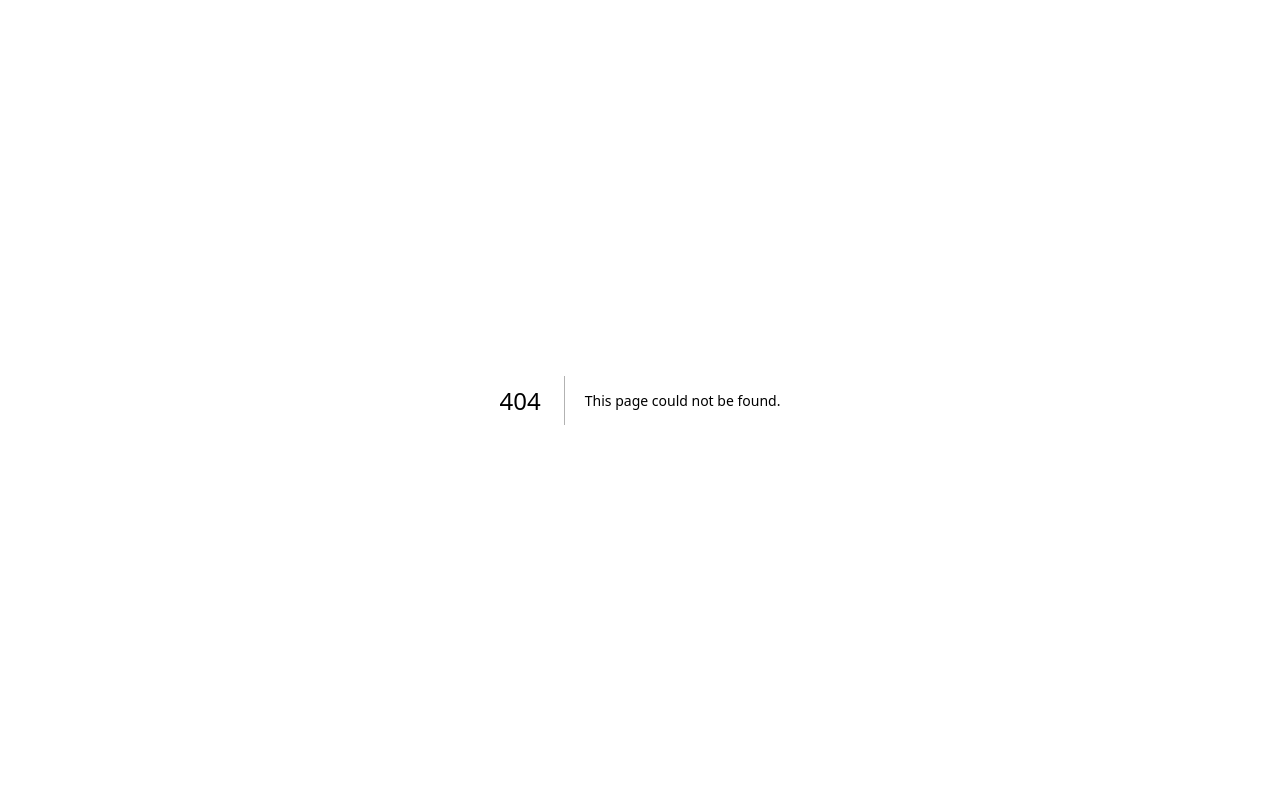
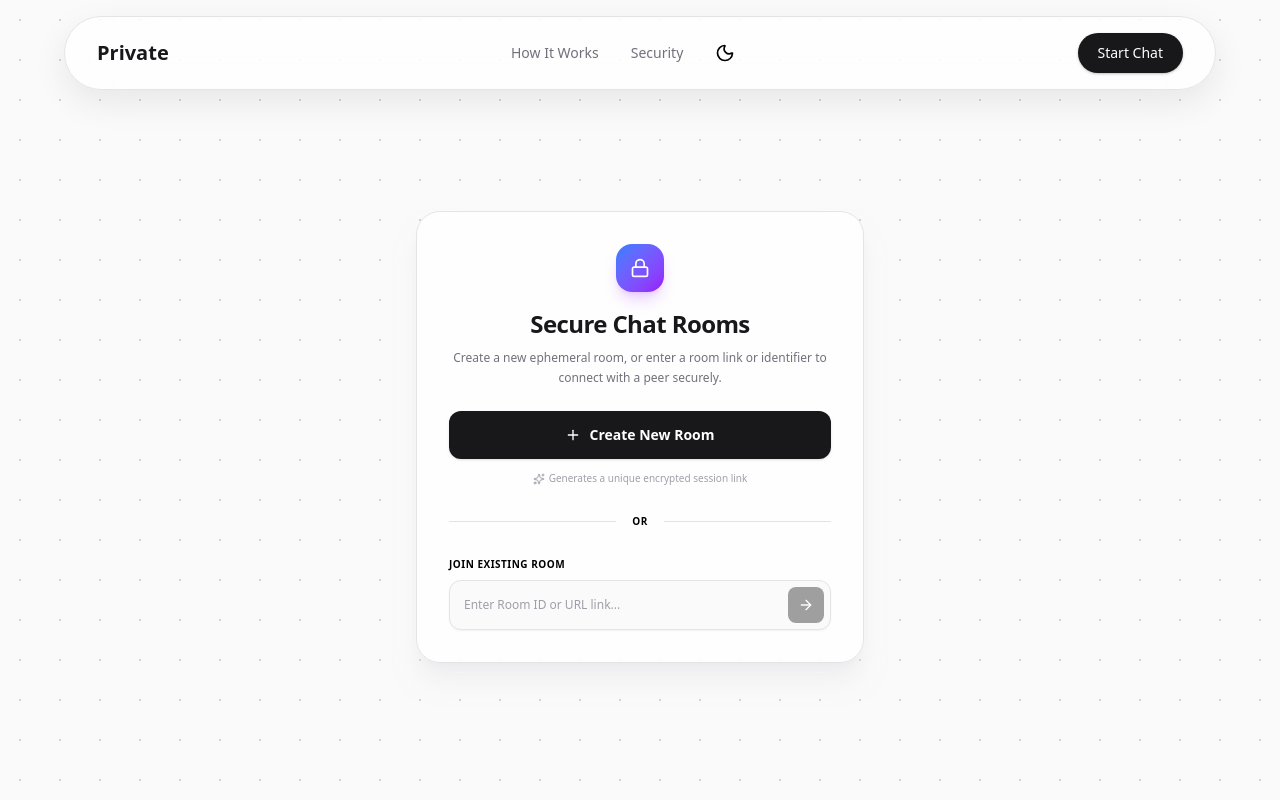
Before and after one commit to Ayomide-Philip/E2E, a Next.js app: page /chat in a window 1280 px wide. Before the commit this address had no page. Built offline with nearby package versions, Linux system fonts and the light colour scheme.

Commit message:
feat: implement landing and chat selection pages with custom navigation bar

```diff
--- /dev/null
+++ b/app/chat/page.tsx
@@ -0,0 +1,137 @@
+"use client";
+
+import { useState } from "react";
+import { useRouter } from "next/navigation";
+import { motion } from "framer-motion";
+import { Plus, ArrowRight, Lock, Sparkles } from "lucide-react";
+import Toggle from "@/components/Toggle";
+import generateRoomId from "@/lib/generatingRoomId";
+import Link from "next/link";
+import NavBar from "@/components/navbar";
+
+export default function ChatLandingPage() {
+  const [roomIdInput, setRoomIdInput] = useState("");
+  const router = useRouter();
+
+  const handleCreateRoom = () => {
+    const newRoomId = generateRoomId();
+    router.push(`/chat/${newRoomId}`);
+  };
+
+  const extractRoomId = (input: string) => {
+    const cleanInput = input.trim();
+    if (!cleanInput) return "";
+    try {
+      // Check if the input is a valid URL
+      const url = new URL(cleanInput);
+      const parts = url.pathname.split("/");
+      const id = parts[parts.length - 1];
+      return id || cleanInput;
+    } catch (e) {
+      // Not a URL, return raw string
+      return cleanInput;
+    }
+  };
+
+  const handleJoinRoom = (e: React.FormEvent) => {
+    e.preventDefault();
+    const cleanRoomId = extractRoomId(roomIdInput);
+    if (cleanRoomId) {
+      router.push(`/chat/${cleanRoomId}`);
+    }
+  };
+
+  return (
+    <div className="relative h-screen w-full bg-zinc-50 dark:bg-linear-to-br dark:from-black dark:via-zinc-950 dark:to-black overflow-hidden flex flex-col">
+      <div
+        className="absolute inset-0 bg-linear-to-br from-white via-zinc-50 to-white dark:bg-linear-to-br dark:from-black dark:via-zinc-950 dark:to-black pointer-events-none"
+        style={{
+          backgroundImage:
+            "radial-gradient(circle, #d4d4d8 1px, transparent 1px)",
+          backgroundSize: "40px 40px",
+        }}
+      />
+      <div
+        className="absolute inset-0 hidden dark:block pointer-events-none"
+        style={{
+          backgroundImage:
+            "radial-gradient(circle, #27272a 1px, transparent 1px)",
+          backgroundSize: "40px 40px",
+        }}
+      />
+
+      <NavBar />
+
+      <div className="relative z-10 flex-1 flex items-center justify-center p-4">
+        <motion.div
+          initial={{ opacity: 0, y: 20 }}
+          animate={{ opacity: 1, y: 0 }}
+          transition={{ duration: 0.5 }}
+          className="bg-white/80 dark:bg-zinc-900/50 backdrop-blur-sm rounded-3xl p-6 md:p-8 max-w-md w-full border border-zinc-200 dark:border-zinc-800 shadow-xl shadow-zinc-200/50 dark:shadow-none"
+        >
+          <div className="text-center mb-6">
+            <div className="w-12 h-12 bg-linear-to-br from-blue-500 to-purple-600 rounded-2xl flex items-center justify-center shadow-lg shadow-purple-500/25 text-white mx-auto mb-4">
+              <Lock className="h-5 w-5" />
+            </div>
+            <h2 className="text-xl md:text-2xl font-bold text-zinc-900 dark:text-white tracking-tight">
+              Secure Chat Rooms
+            </h2>
+            <p className="text-xs text-zinc-500 dark:text-zinc-400 mt-2 leading-relaxed">
+              Create a new ephemeral room, or enter a room link or identifier to
+              connect with a peer securely.
+            </p>
+          </div>
+
+          <div className="space-y-6">
+            <div className="space-y-3">
+              <button
+                onClick={handleCreateRoom}
+                className="w-full bg-zinc-900 dark:bg-white text-white dark:text-black h-12 rounded-xl font-semibold text-sm hover:bg-zinc-800 dark:hover:bg-zinc-100 transition-all cursor-pointer flex items-center justify-center gap-2 shadow-sm"
+              >
+                <Plus className="h-4 w-4" />
+                <span>Create New Room</span>
+              </button>
+              <div className="text-[10px] text-center text-zinc-400 dark:text-zinc-500 flex items-center justify-center gap-1">
+                <Sparkles className="h-3 w-3 shrink-0" />
+                <span>Generates a unique encrypted session link</span>
+              </div>
+            </div>
+
+            <div className="relative flex py-1 items-center">
+              <div className="grow border-t border-zinc-200 dark:border-zinc-800/80"></div>
+              <span className="shrink mx-4 text-[10px] font-bold text-zinc-450 dark:text-zinc-500 uppercase tracking-wider">
+                or
+              </span>
+              <div className="grow border-t border-zinc-200 dark:border-zinc-800/80"></div>
+            </div>
+
+            <form onSubmit={handleJoinRoom} className="space-y-3">
+              <div>
+                <label className="block text-[10px] font-bold text-zinc-450 dark:text-zinc-500 uppercase tracking-wider mb-2">
+                  Join Existing Room
+                </label>
+                <div className="flex items-center gap-2 bg-zinc-50 dark:bg-zinc-950/60 border border-zinc-200 dark:border-zinc-850 rounded-xl p-1.5 shadow-xs focus-within:border-zinc-350 dark:focus-within:border-zinc-750 transition-colors">
+                  <input
+                    type="text"
+                    required
+                    value={roomIdInput}
+                    onChange={(e) => setRoomIdInput(e.target.value)}
+                    placeholder="Enter Room ID or URL link..."
+                    className="flex-1 text-xs px-2 bg-transparent text-zinc-800 dark:text-zinc-200 placeholder-zinc-400 dark:placeholder-zinc-500 outline-none"
+                  />
+                  <button
+                    type="submit"
+                    disabled={!roomIdInput.trim()}
+                    className="h-9 w-9 bg-zinc-900 dark:bg-white text-white dark:text-black rounded-lg hover:bg-zinc-800 dark:hover:bg-zinc-100 flex items-center justify-center transition-all cursor-pointer disabled:opacity-40 disabled:cursor-not-allowed"
+                  >
+                    <ArrowRight className="h-4 w-4" />
+                  </button>
+                </div>
+              </div>
+            </form>
+          </div>
+        </motion.div>
+      </div>
+    </div>
+  );
+}
--- a/app/page.tsx
+++ b/app/page.tsx
@@ -1,15 +1,12 @@
 "use client";
 
-import Toggle from "@/components/Toggle";
-import generateRoomId from "@/lib/generatingRoomId";
+import NavBar from "@/components/navbar";
 import { motion, Variants } from "framer-motion";
 import { Sparkles, Lock, Check, Trash2 } from "lucide-react";
+import { useRouter } from "next/navigation";
 
 export default function Home() {
-  function handleStartChatting() {
-    const roomId = generateRoomId();
-    window.location.href = `/chat/${roomId}`;
-  }
+  const router = useRouter();
 
   function handleLearnMore() {
     console.log("Learn More clicked");
@@ -47,36 +44,7 @@ export default function Home() {
         }}
       />
 
-      <nav className="sticky top-4 z-50 mx-auto flex w-[calc(100%-2rem)] max-w-6xl items-center justify-between rounded-full px-6 py-4 md:px-8 bg-white/70 dark:bg-black/20 backdrop-blur-2xl border border-zinc-200 dark:border-white/10 shadow-[0_12px_35px_rgba(0,0,0,0.08)] dark:shadow-[0_12px_35px_rgba(0,0,0,0.22)]">
-        <div className="flex items-center gap-2">
-          <span className="text-xl font-bold text-zinc-900 dark:text-white">
-            Private
-          </span>
-        </div>
-
-        <div className="hidden md:flex items-center gap-8">
-          <a
-            href="#"
-            className="text-sm font-medium text-zinc-500 dark:text-zinc-400 hover:text-zinc-900 dark:hover:text-white transition-colors"
-          >
-            How It Works
-          </a>
-          <a
-            href="#"
-            className="text-sm font-medium text-zinc-500 dark:text-zinc-400 hover:text-zinc-900 dark:hover:text-white transition-colors"
-          >
-            Security
-          </a>
-          <Toggle />
-        </div>
-
-        <button
-          onClick={handleStartChatting}
-          className="bg-zinc-900 dark:bg-white/95 text-white dark:text-black px-5 py-2.5 rounded-full font-medium text-sm hover:bg-zinc-700 dark:hover:bg-white transition-colors shadow-sm shadow-black/20"
-        >
-          Start Chat
-        </button>
-      </nav>
+      <NavBar />
 
       <div className="relative z-10 flex items-center justify-center h-[calc(100vh-73px)] px-4">
         <div className="max-w-5xl w-full">
@@ -211,7 +179,7 @@ export default function Home() {
 
               <div className="flex flex-col md:flex-row items-center justify-center gap-4">
                 <motion.button
-                  onClick={handleStartChatting}
+                  onClick={() => router.push("/chat")}
                   className="bg-zinc-900 dark:bg-white cursor-pointer text-white dark:text-black px-7 py-3.5 rounded-xl font-semibold text-sm md:text-base hover:bg-zinc-700 dark:hover:bg-zinc-100 transition-all duration-300 hover:shadow-xl hover:shadow-zinc-900/20 dark:hover:shadow-white/20"
                   whileHover={{ scale: 1.05 }}
                   whileTap={{ scale: 0.95 }}
--- /dev/null
+++ b/components/navbar.tsx
@@ -0,0 +1,37 @@
+import Toggle from "@/components/Toggle";
+import { useRouter } from "next/navigation";
+export default function NavBar() {
+  const router = useRouter();
+  return (
+    <nav className="sticky top-4 z-50 mx-auto flex w-[calc(100%-2rem)] max-w-6xl items-center justify-between rounded-full px-6 py-4 md:px-8 bg-white/70 dark:bg-black/20 backdrop-blur-2xl border border-zinc-200 dark:border-white/10 shadow-[0_12px_35px_rgba(0,0,0,0.08)] dark:shadow-[0_12px_35px_rgba(0,0,0,0.22)]">
+      <div className="flex items-center gap-2">
+        <span className="text-xl font-bold text-zinc-900 dark:text-white">
+          Private
+        </span>
+      </div>
+
+      <div className="hidden md:flex items-center gap-8">
+        <a
+          href="#"
+          className="text-sm font-medium text-zinc-500 dark:text-zinc-400 hover:text-zinc-900 dark:hover:text-white transition-colors"
+        >
+          How It Works
+        </a>
+        <a
+          href="#"
+          className="text-sm font-medium text-zinc-500 dark:text-zinc-400 hover:text-zinc-900 dark:hover:text-white transition-colors"
+        >
+          Security
+        </a>
+        <Toggle />
+      </div>
+
+      <button
+        onClick={() => router.push("/chat")}
+        className="bg-zinc-900 dark:bg-white/95 text-white dark:text-black px-5 py-2.5 rounded-full font-medium text-sm hover:bg-zinc-700 dark:hover:bg-white transition-colors shadow-sm shadow-black/20"
+      >
+        Start Chat
+      </button>
+    </nav>
+  );
+}
```
